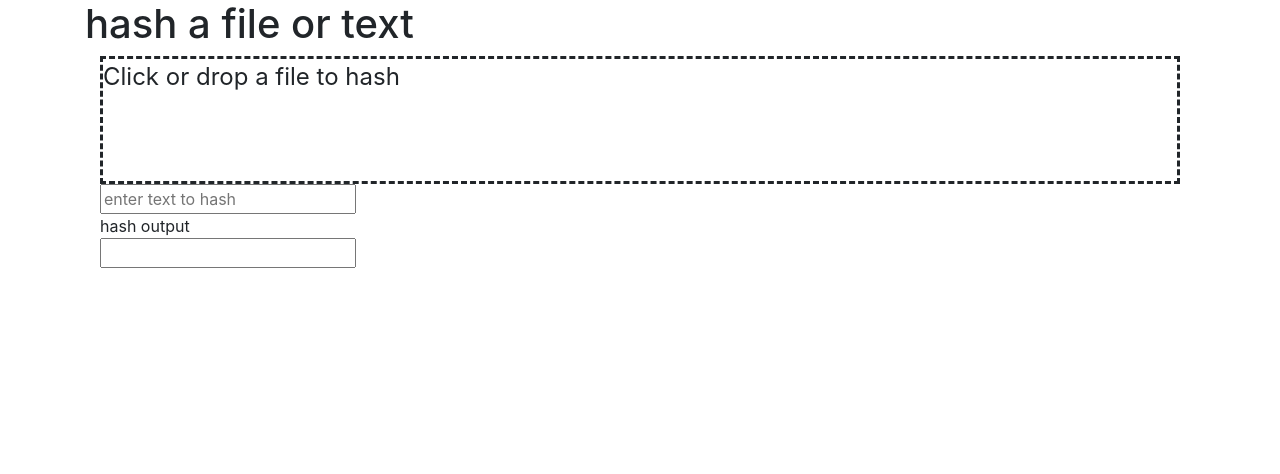
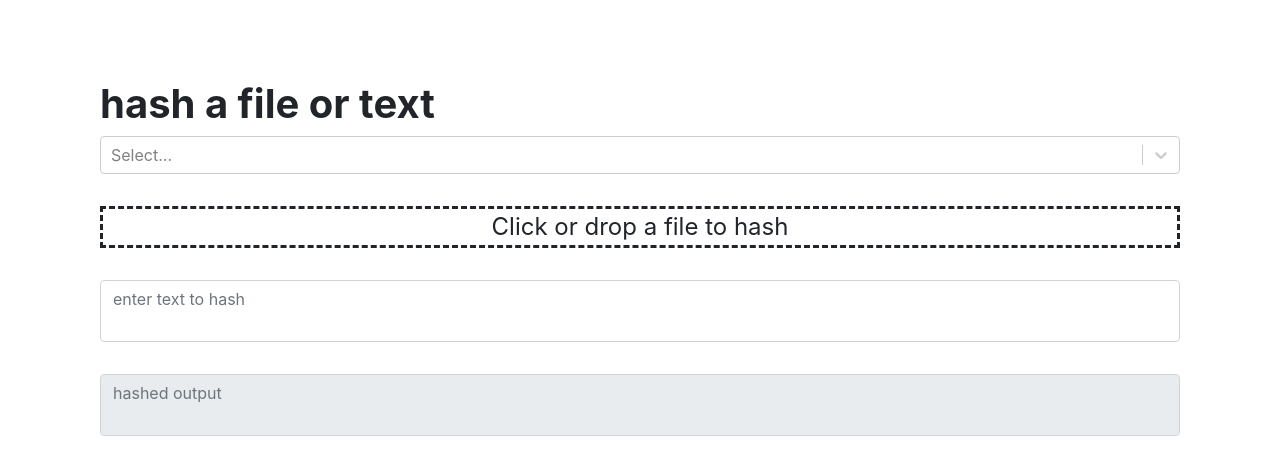
Before and after one commit to ethull/sharp-utils, a React (Create React App) app: page / in a window 1280 px wide. Shown: the top 474 px of the page. Built offline with nearby package versions, Linux system fonts and the light colour scheme.

Commit message:
hash searchable dropdown

```diff
--- a/package.json
+++ b/package.json
@@ -18,7 +18,8 @@
     "react-fuzzy": "^1.0.0",
     "react-redux": "^7.2.0",
     "react-router-dom": "^5.2.0",
-    "react-scripts": "3.4.1"
+    "react-scripts": "3.4.1",
+    "react-select": "^3.1.0"
   },
   "scripts": {
     "start": "react-scripts start",
--- a/src/App.js
+++ b/src/App.js
@@ -2,6 +2,7 @@ import React from "react";
 //import { Counter } from './features/counter/Counter';
 import Hash from "./features/hash/Hash";
 import "./App.css";
+import "../node_modules/bootstrap/dist/css/bootstrap.min.css";
 
 function App() {
   return (
--- a/src/features/hash/Hash.css
+++ b/src/features/hash/Hash.css
@@ -1,18 +1,29 @@
-h1 {
+div > h1 {
+  margin-top: 10vh;
   font-weight: bold;
 }
+
 .dropzone {
   border-style: dashed;
-  min-width: 90%;
-  min-height: 10vw;
-  max-height: 15vw;
   font-size: 3vh;
+  margin-top: 4vh;
 }
 
-.dropzoneCentre {
-  height: 2em;
+.input {
+  margin-top: 4vh;
+  min-width: 100%;
 }
 
-input {
-  margin-bottom: 5px;
+.textarea {
+  background: rgba(0, 0, 0, 0);
+  margin-top: 4vh;
+  /* .form-control does instead
+  border-radius: 5px;
+  box-shadow: 0 0 0 1px #6c757d;
+  border: 1px solid transparent;
+  */
+  margin-top: 4vh;
+  min-width: 100%;
+  outline: 0;
+  resize: none;
 }
--- a/src/features/hash/Hash.js
+++ b/src/features/hash/Hash.js
@@ -1,5 +1,9 @@
 import React, { Component } from "react";
+// area to drag and drop files into
 import Dropzone from "react-dropzone";
+//react searchable/filterable dropdown input
+import Select from "react-select";
+//cryptogrpagy module
 import CryptoJS from "crypto-js";
 import "./Hash.css";
 
@@ -9,16 +13,24 @@ export default class Hash extends Component {
     //this.state = this.props.location.state;
     this.state = {
       unhashed: "",
-      hashed: ""
+      hashed: "",
+      currentAlgorithm: ""
     };
+    this.algorithms = [
+      { value: "md5", label: "md5" },
+      { value: "sha1", label: "sha1" }
+    ];
   }
 
   handleChange = event => {
-    console.log(event.target.id);
-    console.log(event.target.value);
     this.setState({ [event.target.id]: event.target.value });
-    console.log(this.state.unhashed);
-    console.log(this.state);
+    this.calcHashText(event.target.value);
+  };
+
+  handleSelection = selected => {
+    this.setState({ currentAlgorithm: selected.value }, () =>
+      console.log(this.state.currentAlgorithm)
+    );
   };
 
   onUpload = acceptedFiles => {
@@ -45,9 +57,13 @@ export default class Hash extends Component {
 
   render() {
     return (
-      <div>
+      <div className="container">
         <h1> hash a file or text </h1>
-        <div className="container">
+        <Select
+          options={this.algorithms}
+          value={this.state.currentAlgorithm}
+          onChange={this.handleSelection}
+        />
         <div className="dropzone">
           <Dropzone
             className="dropzone"
@@ -57,13 +73,8 @@ export default class Hash extends Component {
             maxSize={1048576}
             multiple
           >
-              {({
-                getRootProps,
-                getInputProps,
-                isDragActive,
-                isDragReject
-              }) => (
-                <section className="dropzoneCentre">
+            {({ getRootProps, getInputProps, isDragActive, isDragReject }) => (
+              <section className="text-center">
                 <div {...getRootProps()}>
                   <input {...getInputProps()} />
                   {!isDragActive && "Click or drop a file to hash"}
@@ -74,16 +85,19 @@ export default class Hash extends Component {
             )}
           </Dropzone>
         </div>
-          <input
-            type="text"
+        <textarea
+          id="unhashed"
+          className="textarea form-control"
           value={this.state.unhashed}
           onChange={this.handleChange}
-            id="unhashed"
           placeholder="enter text to hash"
         />
-          <div> hash output </div>
-          <input type="text" value={this.state.hashed} readOnly />
-        </div>
+        <textarea
+          className="textarea form-control"
+          value={this.state.hashed}
+          placeholder="hashed output"
+          readOnly
+        />
       </div>
     );
   }
```
Also changed, not shown: 2 other files (tests, documents, lock files or other folders). Lines whose indentation alone changed are shown as unchanged.
